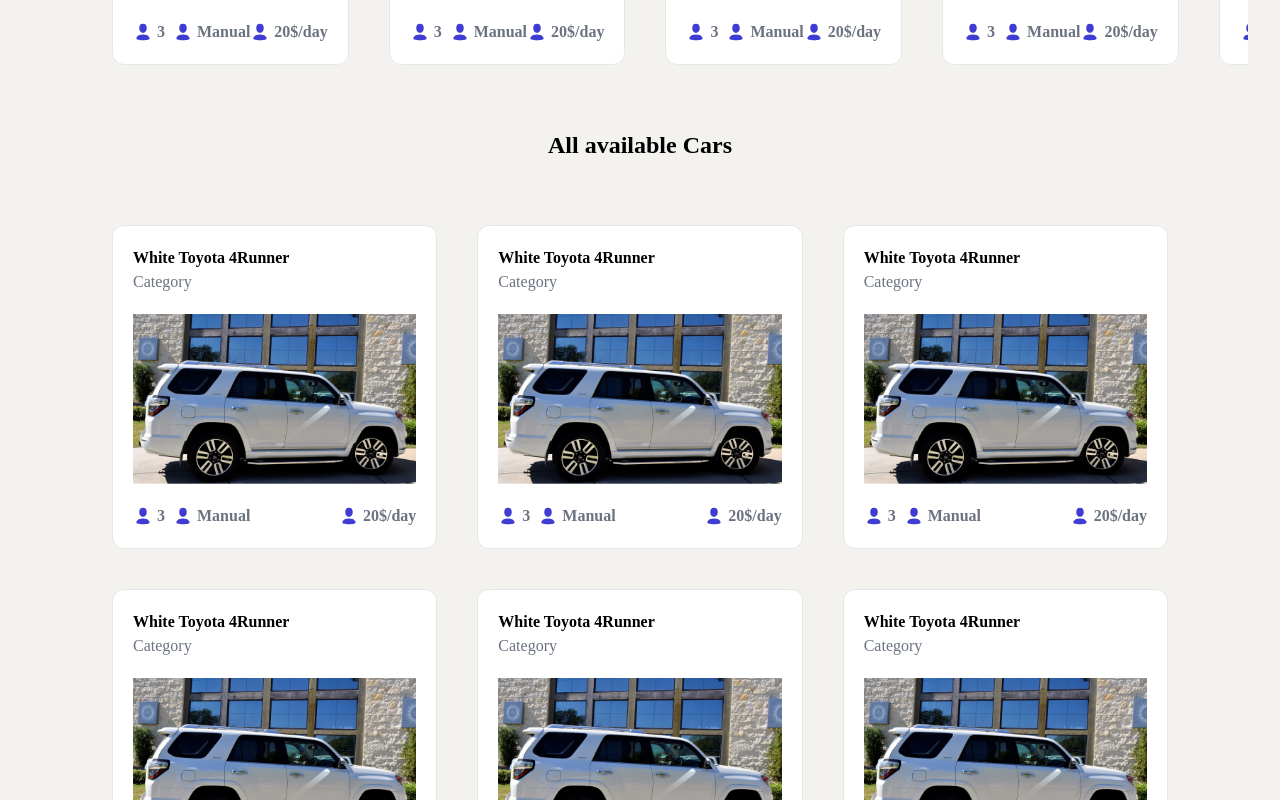
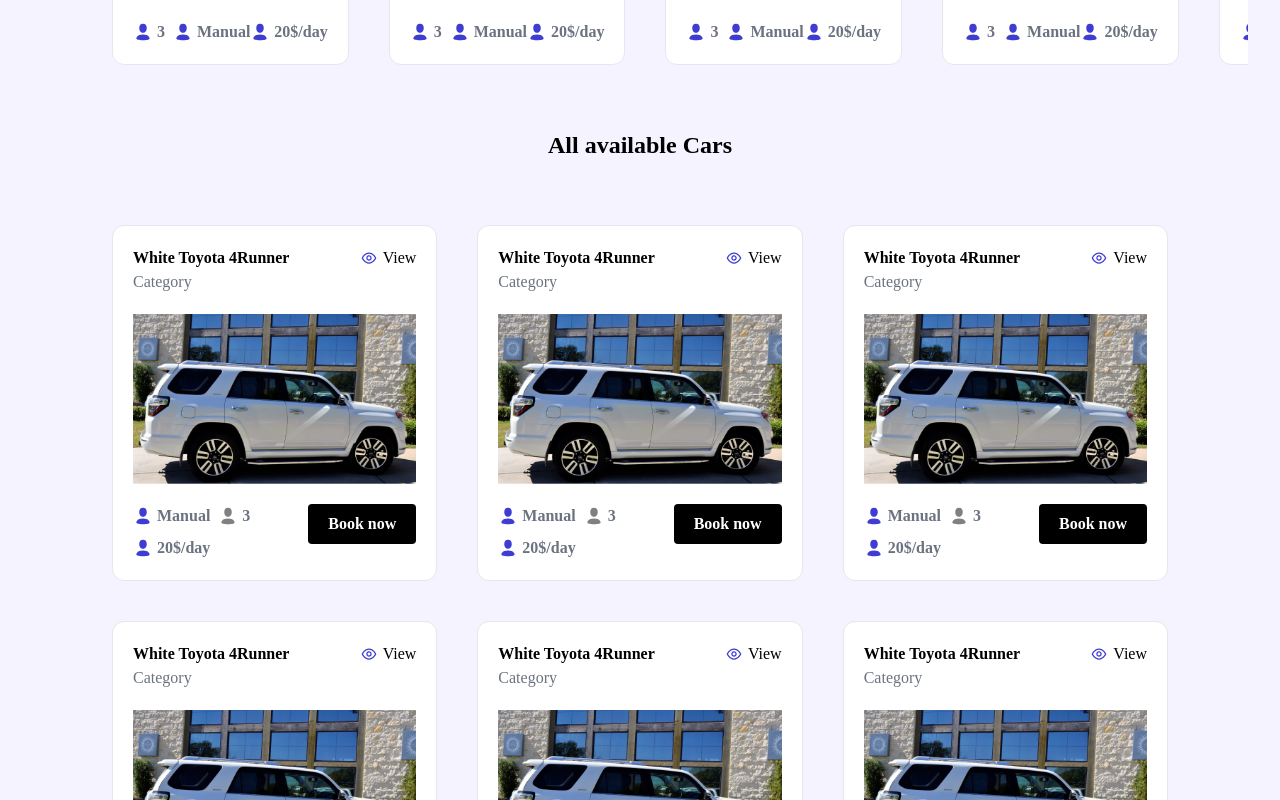
Before and after one commit to KARL-GROUP/karl-rental-fe, a Next.js app: page / in a window 1280 px wide. Shown: the part 1540-2340 px from the top of the page. Built offline with nearby package versions, Linux system fonts and the light colour scheme; no server answers.

Commit message:
Feat: Adding background color

```diff
--- a/src/components/Wrappers/sectionWrapper.tsx
+++ b/src/components/Wrappers/sectionWrapper.tsx
@@ -6,7 +6,7 @@
 const SectionWrapper = ({children}: Props) => {
     return (
         <>
-        <section className="bg-[#F3F2EF]">
+        <section className="bg-main">
         <section className="px-8 xl:max-w-[85rem] mx-auto ">
             {children}
         </section>
--- a/src/components/admin/GeneralInfo.tsx
+++ b/src/components/admin/GeneralInfo.tsx
@@ -46,7 +46,7 @@
                 <div className="flex overflow-x-scroll gap-10 py-10">
                     {recentOrders.map((order, index) => {
                         return (
-                            <div className="bg-white shadow py-5 px-5 min-w-[15rem]">
+                            <div key={index} className="bg-white shadow py-5 px-5 min-w-[15rem]">
                                 <h1 className="font-bold">Car name</h1>
                                 <p className="font-bold">Plate: <span className="font-normal">{order.plate}</span> </p>
                                 <p className="font-bold">Status: <span className="text-[#E78A00]">{order.status}</span> </p>
--- a/src/components/cards/CarCard.tsx
+++ b/src/components/cards/CarCard.tsx
@@ -23,6 +23,7 @@
       <div className="shadow rounded-[16px] bg-white py-5 px-[30px] flex flex-col gap-5">
         <div className="flex items-center justify-between">
           <p className="text-lg">{carName}</p>
+
          <div className="flex justify-between items-center rounded-full border-2 w-8 h-8">
          <svg width="40px" height="40px" viewBox="0 0 24 24" fill="none" xmlns="http://www.w3.org/2000/svg">
             <path d="M8 12H8.01" stroke="#323232" stroke-width="2" stroke-linecap="round" stroke-linejoin="round" />
--- a/src/components/sections/CarSection.tsx
+++ b/src/components/sections/CarSection.tsx
@@ -12,8 +12,8 @@
 
   const samples = cars.slice(0, 6)
   useEffect(() => {
-    const fetchCars = async() => {
-      let res = await axios.get('https://karla-rental-be-development.up.railway.app/api/cars' )
+    const fetchCars = async () => {
+      let res = await axios.get('https://karla-rental-be-development.up.railway.app/api/cars')
       console.log("response, res", res.data)
     }
     fetchCars()
@@ -75,37 +75,67 @@
           {samples.map((car: Car, index: number) => {
             return (
               <div key={index} className="bg-white shadown rounded-xl py-5 px-5 border flex flex-col gap-5">
+                <div className="flex justify-between">
+
+
                   <div>
                     <p className="font-bold">{car.carName}</p>
                     <p className="text-gray-500">{car.category}</p>
                   </div>
 
+                  <div className="flex flex-col gap-2">
+
+
+                  <div className="flex items-center gap-1">
+                    <svg width="20px" height="20px" viewBox="0 0 24 24" fill="#3F3CD4" xmlns="http://www.w3.org/2000/svg">
+                      <path d="M12 18.75C6.17 18.75 3.43 12.56 3.31 12.3C3.27039 12.2049 3.25 12.103 3.25 12C3.25 11.897 3.27039 11.7951 3.31 11.7C3.43 11.44 6.17 5.25 12 5.25C17.83 5.25 20.57 11.44 20.69 11.7C20.7296 11.7951 20.75 11.897 20.75 12C20.75 12.103 20.7296 12.2049 20.69 12.3C20.57 12.56 17.83 18.75 12 18.75ZM4.83 12C5.42 13.15 7.83 17.25 12 17.25C16.17 17.25 18.58 13.15 19.17 12C18.58 10.85 16.17 6.75 12 6.75C7.83 6.75 5.42 10.85 4.83 12Z" fill="#3F3CD4" />
+                      <path d="M12 15.25C11.3572 15.25 10.7289 15.0594 10.1944 14.7023C9.65994 14.3452 9.24338 13.8376 8.99739 13.2437C8.75141 12.6499 8.68705 11.9964 8.81245 11.366C8.93785 10.7355 9.24738 10.1564 9.7019 9.7019C10.1564 9.24738 10.7355 8.93785 11.366 8.81245C11.9964 8.68705 12.6499 8.75141 13.2437 8.99739C13.8376 9.24338 14.3452 9.65994 14.7023 10.1944C15.0594 10.7289 15.25 11.3572 15.25 12C15.2474 12.8611 14.9041 13.6863 14.2952 14.2952C13.6863 14.9041 12.8611 15.2474 12 15.25ZM12 10.25C11.6539 10.25 11.3155 10.3526 11.0278 10.5449C10.74 10.7372 10.5157 11.0105 10.3832 11.3303C10.2508 11.6501 10.2161 12.0019 10.2836 12.3414C10.3512 12.6809 10.5178 12.9927 10.7626 13.2374C11.0073 13.4822 11.3191 13.6489 11.6586 13.7164C11.9981 13.7839 12.3499 13.7492 12.6697 13.6168C12.9895 13.4843 13.2628 13.26 13.4551 12.9722C13.6474 12.6845 13.75 12.3461 13.75 12C13.7474 11.5367 13.5622 11.0931 13.2345 10.7655C12.9069 10.4378 12.4633 10.2526 12 10.25Z" fill="#3F3CD4" />
+                    </svg>
+
+                    <p>View</p>
+                  </div>
+                </div>
+                </div>
+
+
+
 
                 <Image className="w-full object-cover" src={car.image} alt="Car image" width={100} height={100} />
                 <div className="flex justify-between">
-                <div className="flex gap-2">
-                    <div className="flex gap-1 items-center">
-                        <svg className="w-5 h-5" width="800px" height="800px" viewBox="0 0 24 24" fill="#3F3CD4" xmlns="http://www.w3.org/2000/svg"><path fill-rule="evenodd" clip-rule="evenodd" d="M16.5 7.063C16.5 10.258 14.57 13 12 13c-2.572 0-4.5-2.742-4.5-5.938C7.5 3.868 9.16 2 12 2s4.5 1.867 4.5 5.063zM4.102 20.142C4.487 20.6 6.145 22 12 22c5.855 0 7.512-1.4 7.898-1.857a.416.416 0 0 0 .09-.317C19.9 18.944 19.106 15 12 15s-7.9 3.944-7.989 4.826a.416.416 0 0 0 .091.317z" fill="#3F3CD4" /></svg>
-                        <p className="text-gray-500 font-semibold">{car.seats}</p>
-                    </div>
 
+                  <div className="flex flex-col gap-2">
+                  <div className="flex  gap-2">
                   <div className="flex gap-1 items-center">
                       <svg className="w-5 h-5" width="800px" height="800px" viewBox="0 0 24 24" fill="#3F3CD4" xmlns="http://www.w3.org/2000/svg"><path fill-rule="evenodd" clip-rule="evenodd" d="M16.5 7.063C16.5 10.258 14.57 13 12 13c-2.572 0-4.5-2.742-4.5-5.938C7.5 3.868 9.16 2 12 2s4.5 1.867 4.5 5.063zM4.102 20.142C4.487 20.6 6.145 22 12 22c5.855 0 7.512-1.4 7.898-1.857a.416.416 0 0 0 .09-.317C19.9 18.944 19.106 15 12 15s-7.9 3.944-7.989 4.826a.416.416 0 0 0 .091.317z" fill="#3F3CD4" /></svg>
                       <p className="text-gray-500 font-semibold">Manual</p>
                     </div>
-
+                    <div className="flex gap-1 items-center">
+                      <svg className="w-5 h-5" width="800px" height="800px" viewBox="0 0 24 24" fill="#808080" xmlns="http://www.w3.org/2000/svg"><path fill-rule="evenodd" clip-rule="evenodd" d="M16.5 7.063C16.5 10.258 14.57 13 12 13c-2.572 0-4.5-2.742-4.5-5.938C7.5 3.868 9.16 2 12 2s4.5 1.867 4.5 5.063zM4.102 20.142C4.487 20.6 6.145 22 12 22c5.855 0 7.512-1.4 7.898-1.857a.416.416 0 0 0 .09-.317C19.9 18.944 19.106 15 12 15s-7.9 3.944-7.989 4.826a.416.416 0 0 0 .091.317z" fill="#808080" /></svg>
+                      <p className="text-gray-500 font-semibold">{car.seats}</p>
                     </div>
 
 
+
+                  </div>
                   <div className="flex gap-1 items-center">
                     <svg className="w-5 h-5" width="800px" height="800px" viewBox="0 0 24 24" fill="#3F3CD4" xmlns="http://www.w3.org/2000/svg"><path fill-rule="evenodd" clip-rule="evenodd" d="M16.5 7.063C16.5 10.258 14.57 13 12 13c-2.572 0-4.5-2.742-4.5-5.938C7.5 3.868 9.16 2 12 2s4.5 1.867 4.5 5.063zM4.102 20.142C4.487 20.6 6.145 22 12 22c5.855 0 7.512-1.4 7.898-1.857a.416.416 0 0 0 .09-.317C19.9 18.944 19.106 15 12 15s-7.9 3.944-7.989 4.826a.416.416 0 0 0 .091.317z" fill="#3F3CD4" /></svg>
                     <p className="text-gray-500 font-semibold">{car.price}</p>
                   </div>
+                  </div>
+
+                  {/* <div className="w-1/2"> */}
+                  <button className="bg-black px-5 py-2 h-10 text-white font-semibold rounded">Book now</button>
+                {/* <Button styles="bg-white"  text="Book now"/> */}
+
+
+                {/* </div> */}
+
 
 
                   {/* <Link className="underline text-primary-purple" href="/">View</Link> */}
                   {/* <p>{car.price}</p> */}
                 </div>
+
 
               </div>
             )
--- a/src/components/sections/Landing.tsx
+++ b/src/components/sections/Landing.tsx
@@ -28,7 +28,7 @@
 
     return (
         <>
-            <SectionWrapper className="bg-[#F3F2EF]">
+            <SectionWrapper className="bg-main">
                 <header className="flex gap-20 py-5">
                     <h1 className="text-3xl">Karl</h1>
                     <ul className="flex gap-10 items-center">
@@ -108,7 +108,7 @@
                     })}
                 </section> */}
 
-                <section className="grid grid-cols-4 gap-y-5 gap-x-10 bg-[#F3F2EF] py-10">
+                <section className="grid grid-cols-4 gap-y-5 gap-x-10 bg-main py-10">
                     {samples.map((car, index)=> {
                         return (
                             <div key={index} className="bg-white shadown rounded-xl py-5 px-5 border flex flex-col gap-5">
--- a/src/pages/index.tsx
+++ b/src/pages/index.tsx
@@ -20,7 +20,7 @@
 
   return (
     <>
-      <section className=' font-mont bg-[#F3F2EF]'>
+      <section className=' font-mont bg-[#F4F3FF]'>
         <Hero />
         <HowItWorks />
         <CarSection />
--- a/src/styles/globals.css
+++ b/src/styles/globals.css
@@ -11,5 +11,5 @@
     background-color: black;
 }
 .overlay {
-  background: linear-gradient(89.6deg, #EBEAE7 30.69%, rgba(235, 234, 231, 0) 99.68%);
+  background: linear-gradient(89.6deg, #F4F3FF 30.69%, rgba(244, 243, 255, 0.2) 99.68%)
 }
--- a/tailwind.config.js
+++ b/tailwind.config.js
@@ -16,7 +16,8 @@
       colors:{
         "primary-gray" : "#1C1C1C",
         "primary-purple" : "#3F3CD4",
-        "primary-background" : "#F3F2EF"
+        "primary-background" : "#F3F2EF",
+        "main" : "#F4F3FF"
       },
       boxShadow:{
         '3xl': '0px 3px 20px rgba(255, 255, 255, 0.25)'
```
Lines whose indentation alone changed are shown as unchanged.
